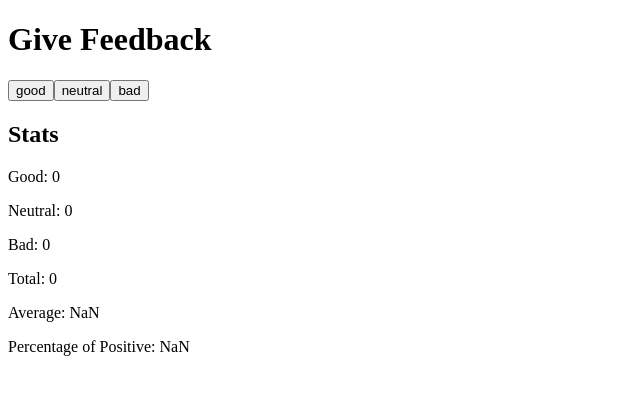
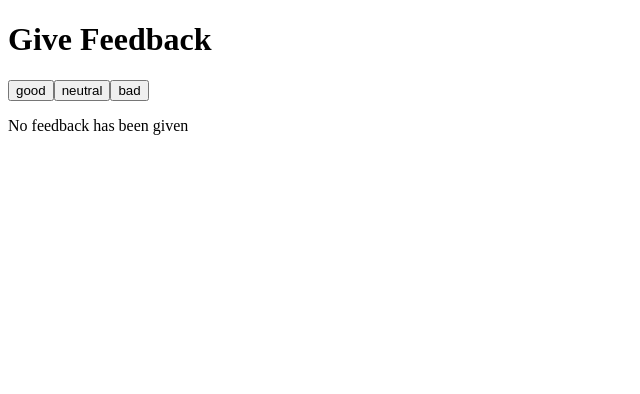
Before and after one commit to jagordon97/fullstackopen, a React (Vite) app in the folder part1/: page / in a window 1280 px wide. Shown: the top 394 px of the page, without its empty margins (0-640 px from the left). Built offline with nearby package versions, Linux system fonts and the light colour scheme.

Commit message:
1.8-1.9 stats  not shown when feedback hasnt been given

```diff
--- a/part1/src/App.jsx
+++ b/part1/src/App.jsx
@@ -13,7 +13,7 @@ const Statistics = ({feedback}) => {
   const posPercent = (100 * feedback[0]) / total;
 
 
-
+if(total > 0){
   return (
     <>
       <h2>Stats</h2>
@@ -25,6 +25,13 @@ const Statistics = ({feedback}) => {
       <p>Percentage of Positive: {posPercent}</p>
     </>
   )
+}
+return (
+    <>
+      <p>No feedback has been given</p>
+    </>
+  )
+
 }
 
 const App = () => {
```
